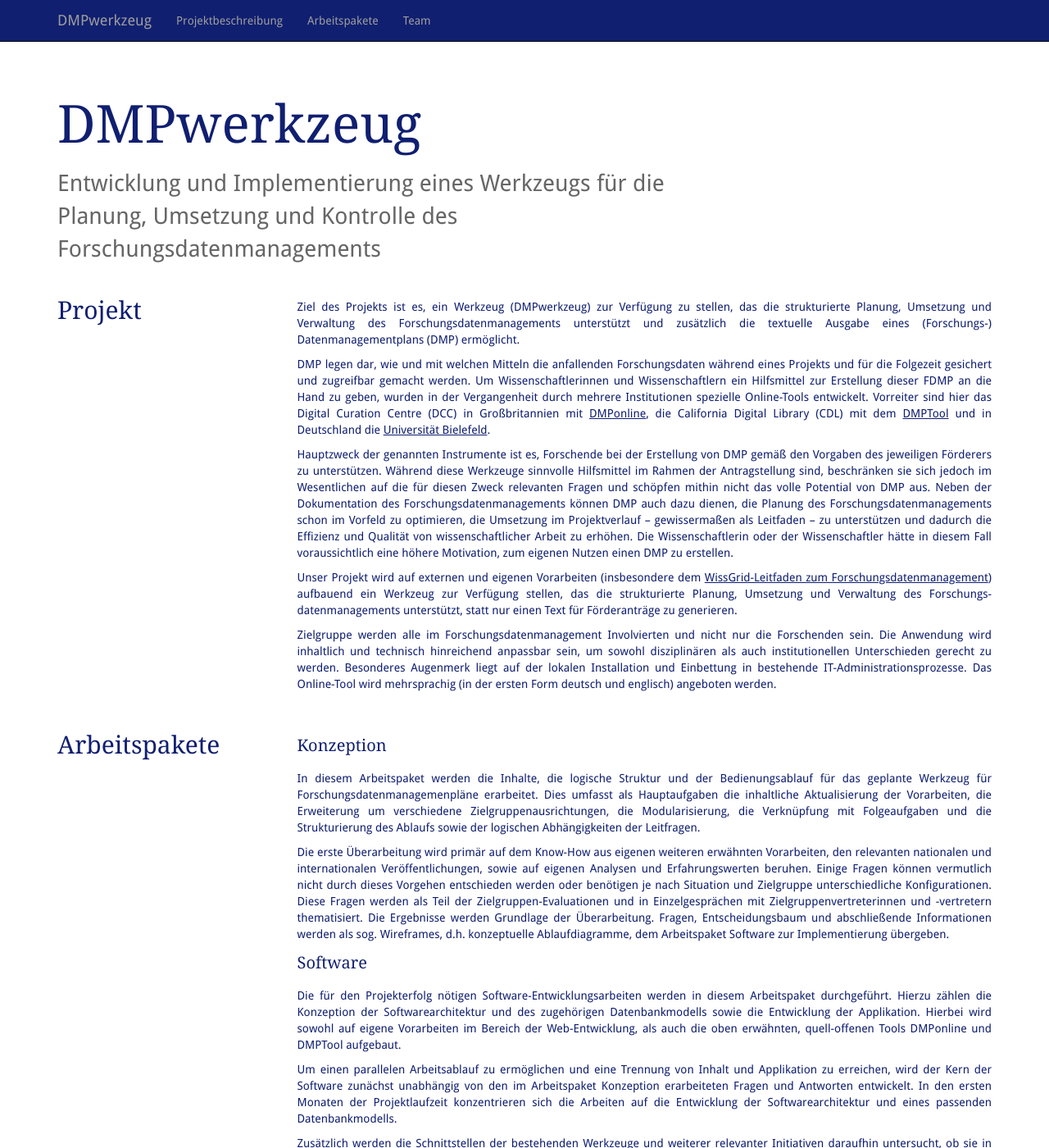
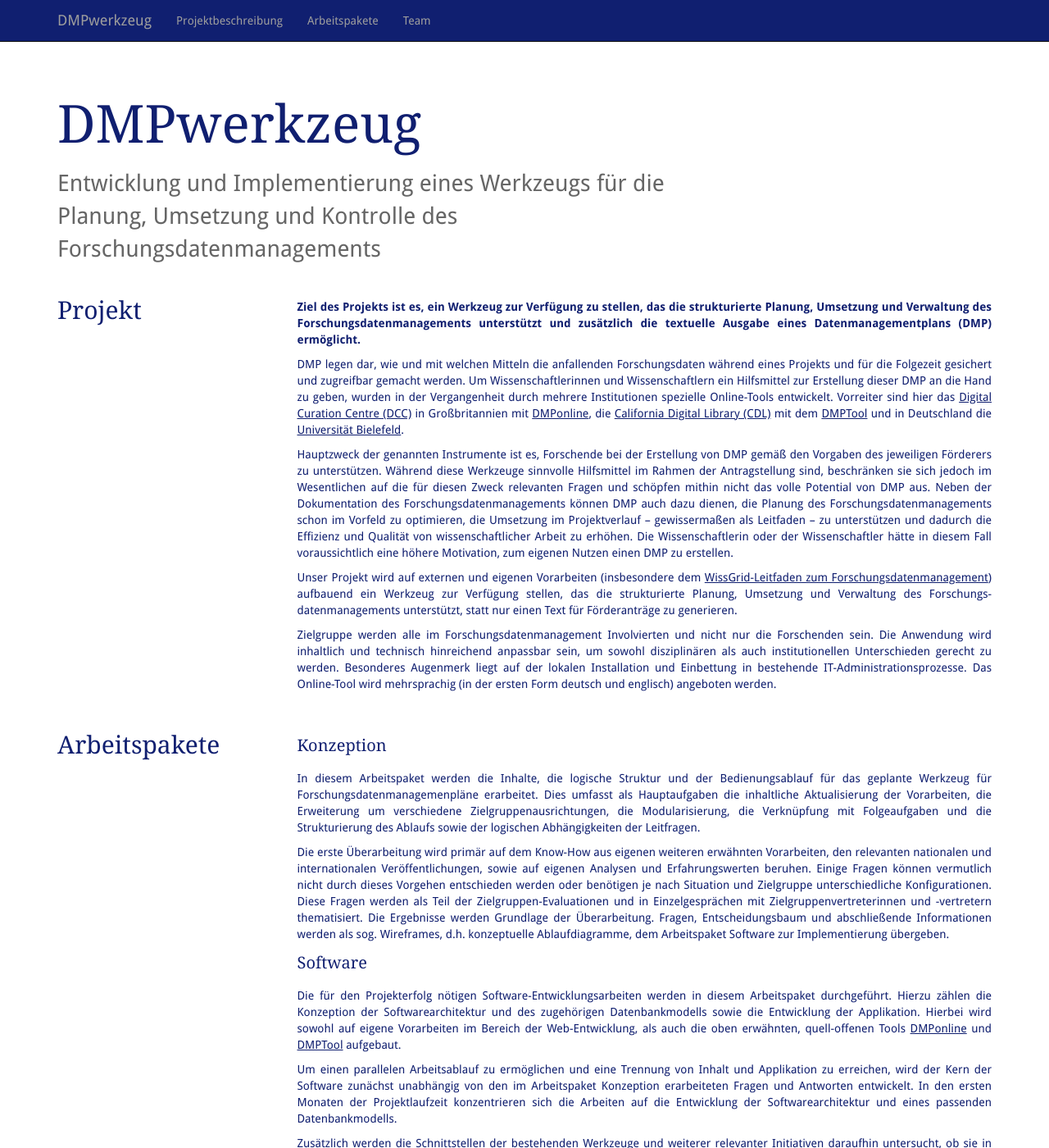
Before and after one commit to rdmorganiser/rdmorganiser.github.io, a Jekyll site: the page built from index.html, in a window 1280 px wide and 1400 px high. Shown: the whole window at 82% size. Built offline with Jekyll 4.4.1, drawn with Linux system fonts in a browser that asks for light colours; some of the changed text lies outside the part shown.

Commit message:
work on content

```diff
--- a/_includes/project.md
+++ b/_includes/project.md
@@ -1,6 +1,6 @@
-Ziel des Projekts ist es, ein Werkzeug (DMPwerkzeug) zur Verfügung zu stellen, das die strukturierte Planung, Umsetzung und Verwaltung des Forschungsdatenmanagements unterstützt und zusätzlich die textuelle Ausgabe eines (Forschungs-) Datenmanagementplans (DMP) ermöglicht.
+**Ziel des Projekts ist es, ein Werkzeug zur Verfügung zu stellen, das die strukturierte Planung, Umsetzung und Verwaltung des Forschungsdatenmanagements unterstützt und zusätzlich die textuelle Ausgabe eines Datenmanagementplans (DMP) ermöglicht.**
 
-DMP legen dar, wie und mit welchen Mitteln die anfallenden Forschungsdaten während eines Projekts und für die Folgezeit gesichert und zugreifbar gemacht werden. Um Wissenschaftlerinnen und Wissenschaftlern ein Hilfsmittel zur Erstellung dieser FDMP an die Hand zu geben, wurden in der Vergangenheit durch mehrere Institutionen spezielle Online-Tools entwickelt. Vorreiter sind hier das Digital Curation Centre (DCC) in Großbritannien mit [DMPonline](https://dmponline.dcc.ac.uk), die California Digital Library (CDL) mit dem [DMPTool](https://dmptool.org/) und in Deutschland die [Universität Bielefeld](https://data.uni-bielefeld.de/de/data-management-plan).
+DMP legen dar, wie und mit welchen Mitteln die anfallenden Forschungsdaten während eines Projekts und für die Folgezeit gesichert und zugreifbar gemacht werden. Um Wissenschaftlerinnen und Wissenschaftlern ein Hilfsmittel zur Erstellung dieser DMP an die Hand zu geben, wurden in der Vergangenheit durch mehrere Institutionen spezielle Online-Tools entwickelt. Vorreiter sind hier das [Digital Curation Centre (DCC)](http://www.dcc.ac.uk) in Großbritannien mit [DMPonline](https://dmponline.dcc.ac.uk), die [California Digital Library (CDL)](http://www.cdlib.org) mit dem [DMPTool](https://dmptool.org/) und in Deutschland die [Universität Bielefeld](https://data.uni-bielefeld.de/de/data-management-plan).
 
 Hauptzweck der genannten Instrumente ist es, Forschende bei der Erstellung von DMP gemäß den Vorgaben des jeweiligen Förderers zu unterstützen. Während diese Werkzeuge sinnvolle Hilfsmittel im Rahmen der Antragstellung sind, beschränken sie sich jedoch im Wesentlichen auf die für diesen Zweck relevanten Fragen und schöpfen mithin nicht das volle Potential von DMP aus. Neben der Dokumentation des Forschungsdaten­manage­ments können DMP auch dazu dienen, die Planung des Forschungsdatenmanagements schon im Vorfeld zu optimieren, die Umsetzung im Projektverlauf – gewissermaßen als Leitfaden – zu unterstützen und dadurch die Effizienz und Qualität von wissenschaftlicher Arbeit zu erhöhen. Die Wissenschaftlerin oder der Wissenschaftler hätte in diesem Fall voraussichtlich eine höhere Moti­vation, zum eigenen Nutzen einen DMP zu erstellen.
 
```
Also changed, not shown: _includes/workpackages.md (+3 -1 lines).
